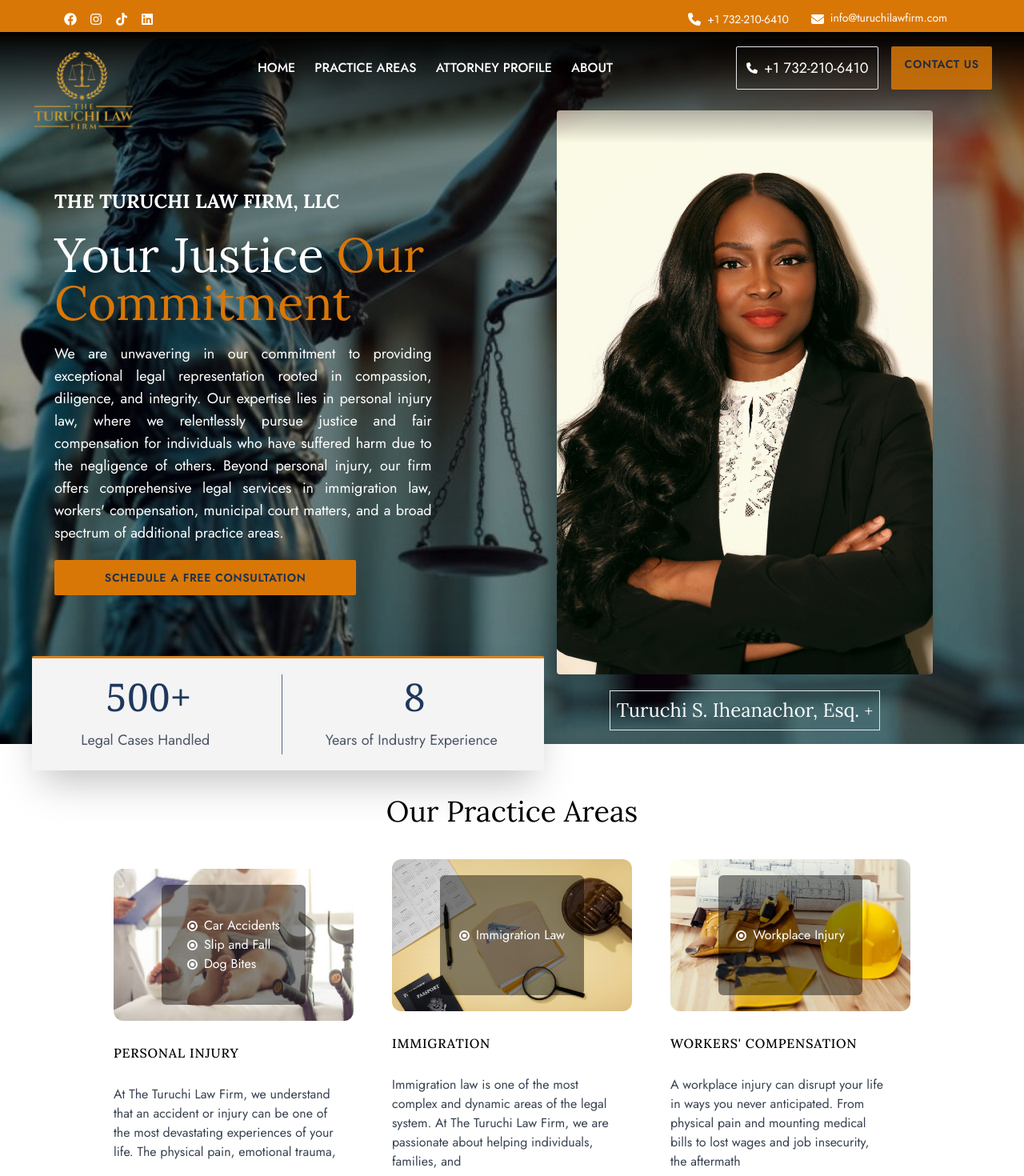
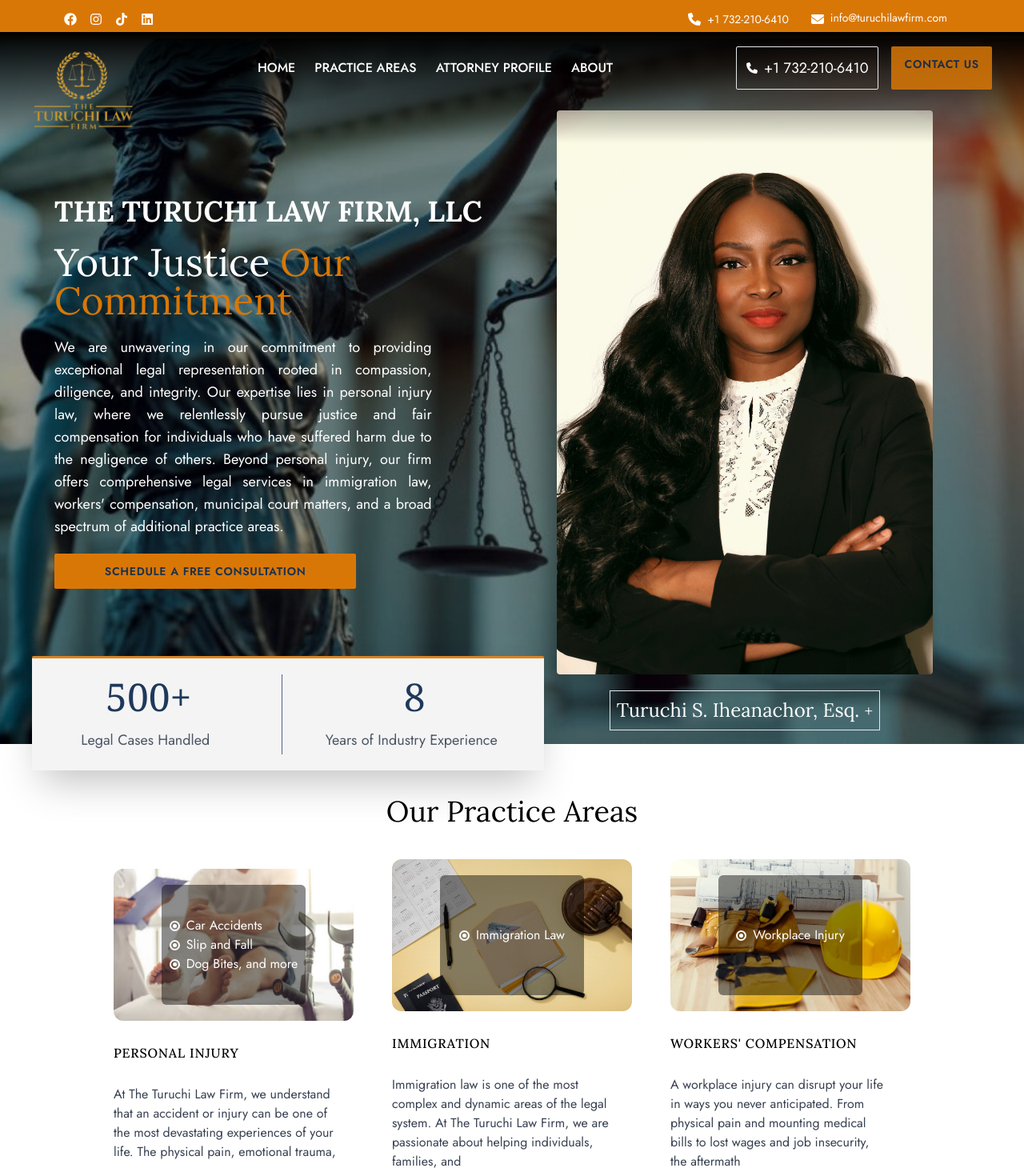
Before and after one commit to mhista/ttlFirm, a Next.js app in the folder ttlfirm/: page / in a window 1280 px wide. Shown: the top 1470 px of the page at 80% size. Built offline with nearby package versions, Linux system fonts and the light colour scheme.

Commit message:
added emailing

```diff
--- a/ttlfirm/components/pages/home/hero.jsx
+++ b/ttlfirm/components/pages/home/hero.jsx
@@ -35,11 +35,11 @@
           className={`text-white  flex flex-col items-start justify-center md:pl-8  w-full gap-5 z-40 md:pt-20 lg:mt-[-150px]`}
         >
         {/* Your justice, Our commitment */}
-        <h1 className=" font-lora  text-2xl sm:text-2xl md:text-2xl uppercase font-bold">
+        <h1 className=" font-lora  text-2xl sm:text-2xl md:text-4xl uppercase font-bold">
               The Turuchi Law Firm, LLC
             </h1>
           <h1
-            className="font-lora text-2xl sm:text-xl md:text-4xl lg:text-6xl w-5/6 "
+            className="font-lora text-2xl sm:text-xl md:text-2xl lg:text-5xl w-5/6 "
             data-aos="fade-up"
           >
             Your Justice <span className="text-amber-600">Our Commitment</span>
--- a/ttlfirm/components/pages/home/practiceAreas.jsx
+++ b/ttlfirm/components/pages/home/practiceAreas.jsx
@@ -14,7 +14,7 @@
       </div> */}
       <h1 className="font-lora text-4xl text-center sm:pl-0">Our Practice Areas</h1>
    <div className="w-full flex flex-col md:flex-row  flex-wrap  lg:px-0 gap-12 items-center justify-center">
-   <PracticeContainer image1={'/assets/images/inju.jpg'}  title={'Personal Injury'} aos={"fade-right"} id={1} subAreas={['Car Accidents', 'Slip and Fall', 'Dog Bites']}
+   <PracticeContainer image1={'/assets/images/inju.jpg'}  title={'Personal Injury'} aos={"fade-right"} id={1} subAreas={['Car Accidents', 'Slip and Fall', 'Dog Bites, and more']}
     subtitle={'At The Turuchi Law Firm, we understand that an accident or injury can be one of the most devastating experiences of your life. The physical pain, emotional trauma,'}/>
     <PracticeContainer image1={'/assets/images/immig.jpg'}  title={'Immigration'} aos={"zoom-in"} id={2} subAreas={[ "Immigration Law"]}
     subtitle={'Immigration law is one of the most complex and dynamic areas of the legal system. At The Turuchi Law Firm, we are passionate about helping individuals, families, and '}/>
```
